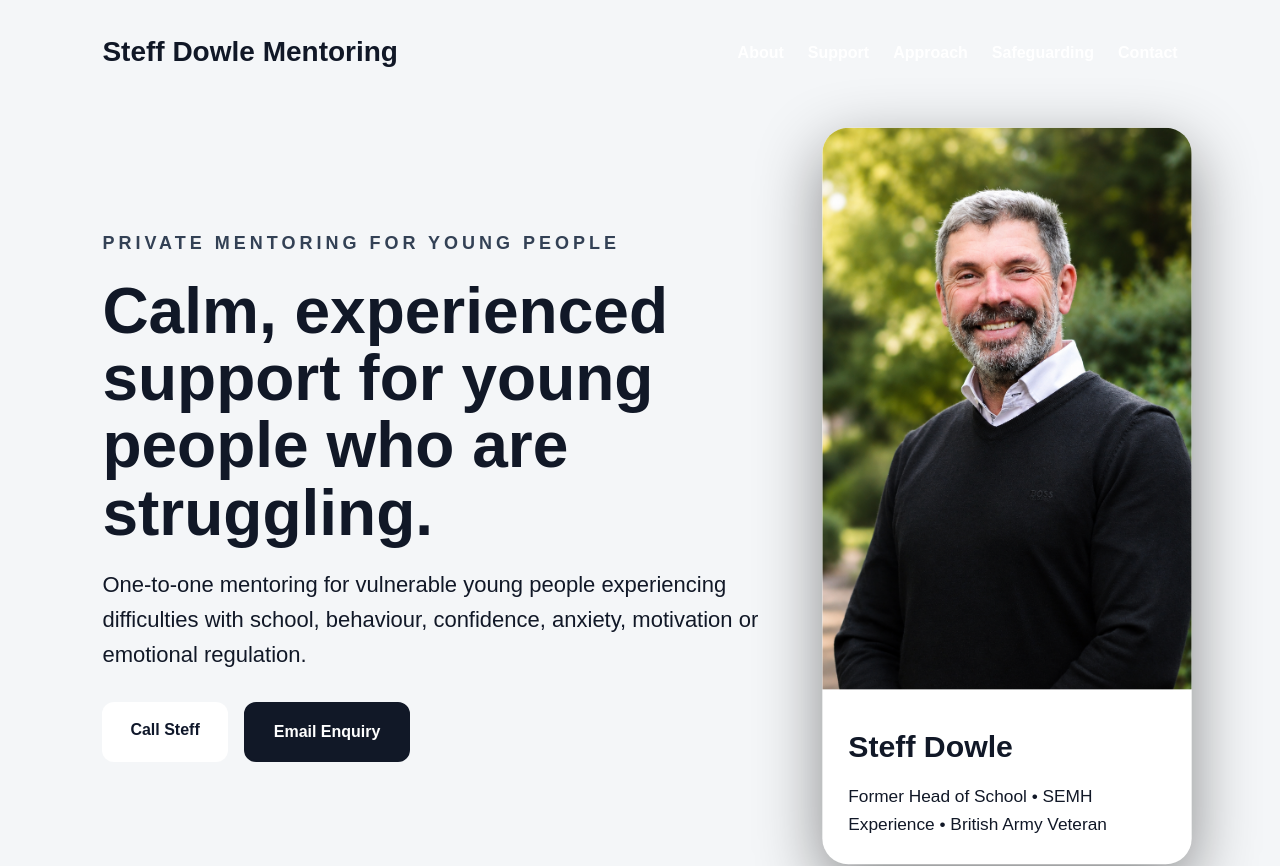
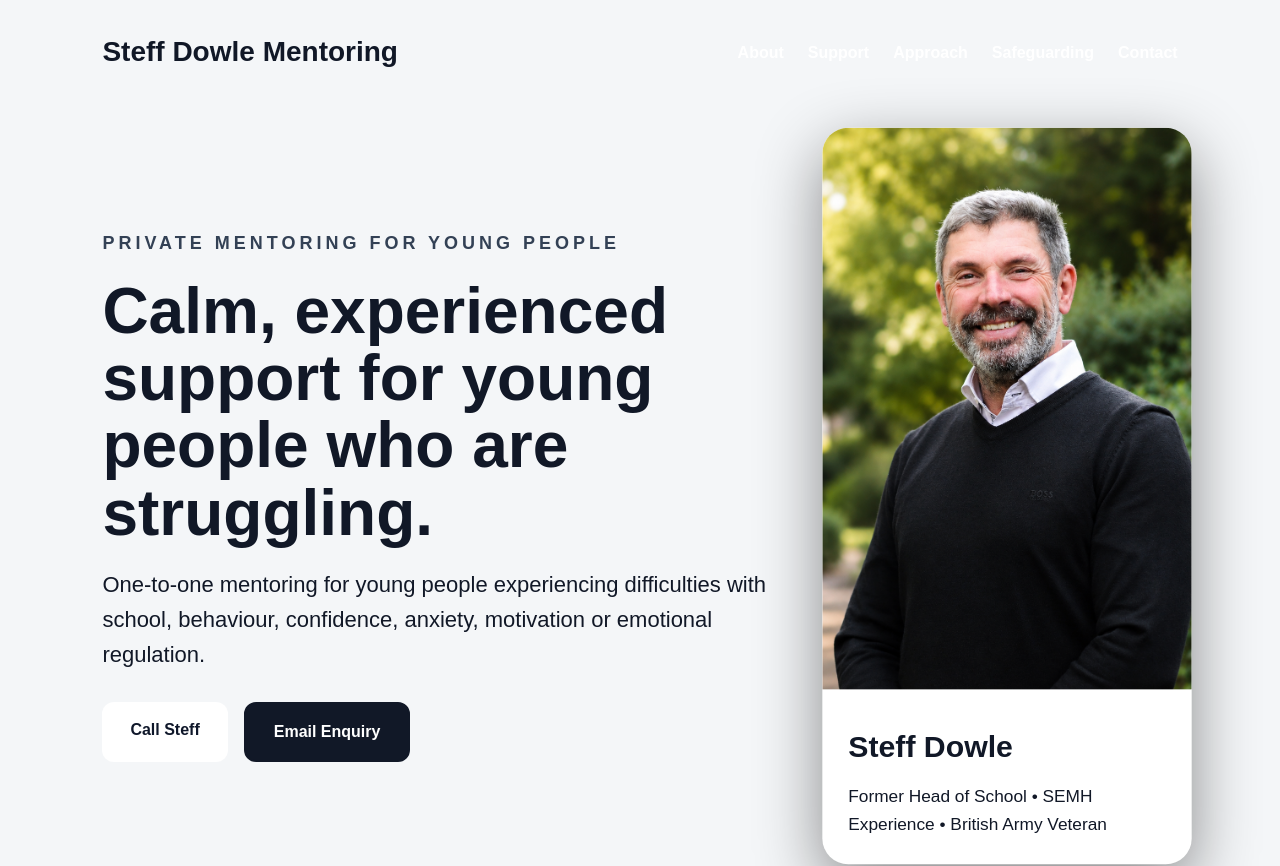
Before and after one commit to steffdowle-mentor/steff-dowle-mentoring, a React (Vite) app: page / in a window 1280 px wide. Shown: the top 866 px of the page. Built offline with nearby package versions, Linux system fonts and the light colour scheme.

Commit message:
Update main.jsx

```diff
--- a/src/main.jsx
+++ b/src/main.jsx
@@ -24,7 +24,7 @@ function App() {
             <h1>Calm, experienced support for young people who are struggling.</h1>
 
             <p className="intro">
-              One-to-one mentoring for vulnerable young people experiencing difficulties with school,
+              One-to-one mentoring for young people experiencing difficulties with school,
               behaviour, confidence, anxiety, motivation or emotional regulation.
             </p>
 
```
